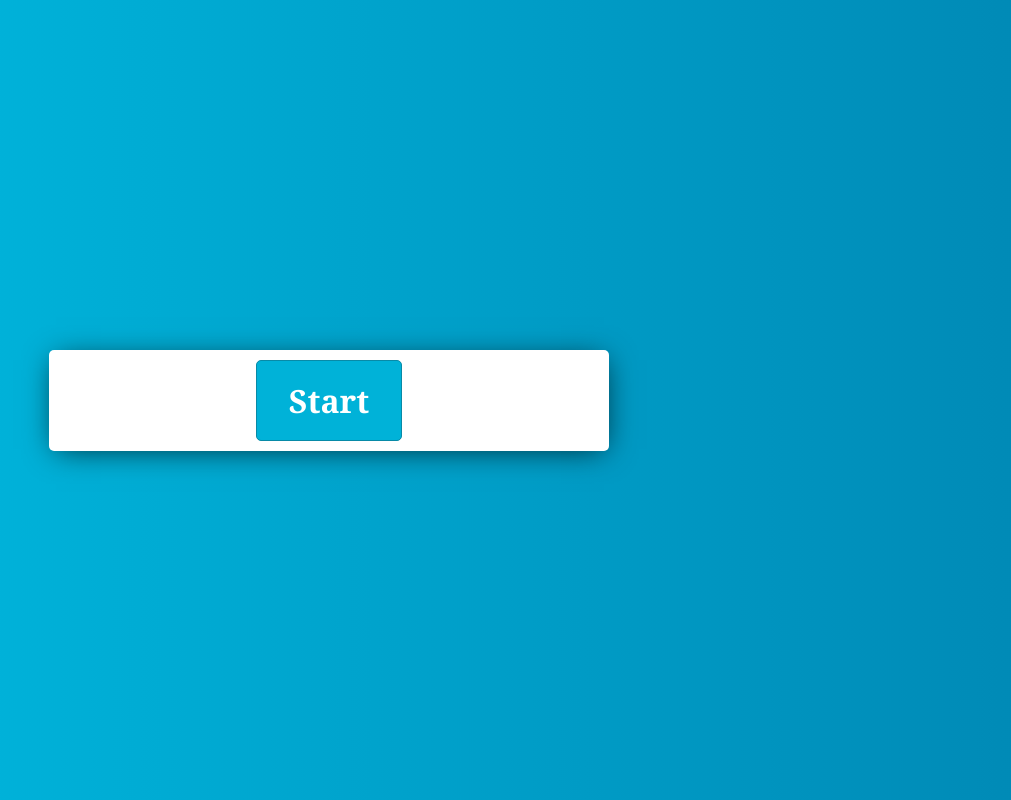
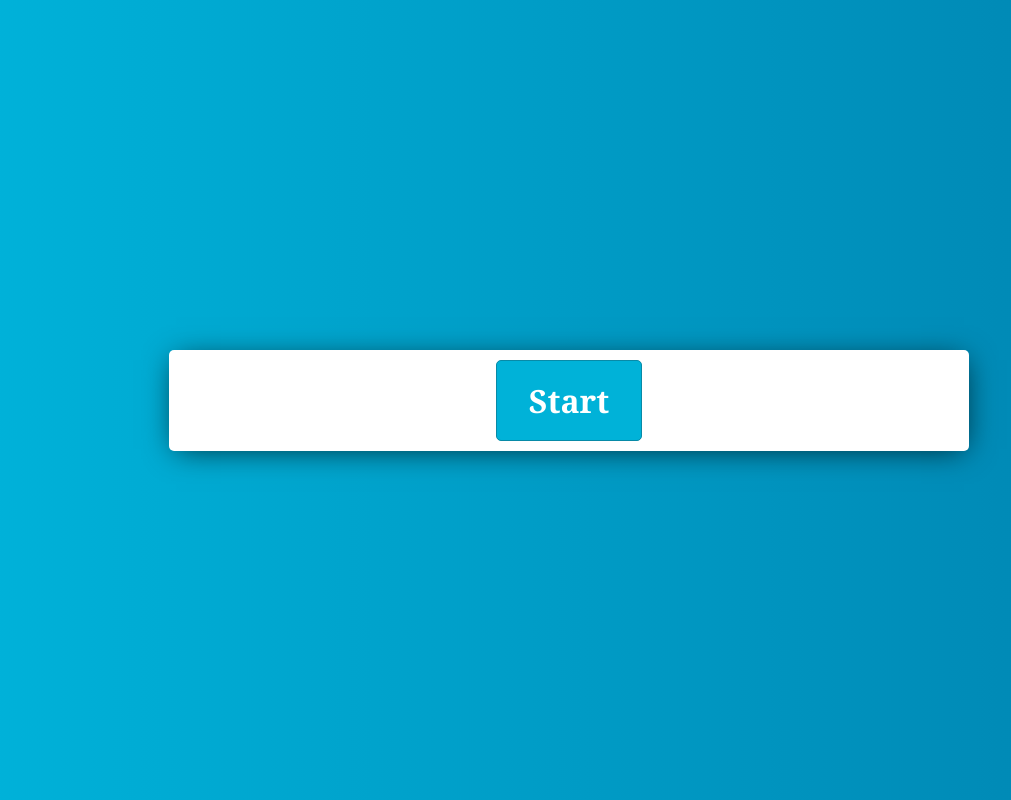
Before and after one commit to AysunIsgenderli/QuizApp, a plain HTML site: page index.html in a window 1280 px wide. Shown: the whole page, without its empty margins (71-1082 px from the left). Drawn offline with Linux system fonts and the light colour scheme.

Commit message:
design fixes

```diff
--- a/index.js
+++ b/index.js
@@ -96,7 +96,7 @@ const questions = [
   {
     question:
       "Which of the following is not a high level programming language?",
-    a: "C++",
+    a: "Java",
     b: "Javascript",
     c: "Assembly",
     d: "Python",
--- a/style.css
+++ b/style.css
@@ -8,7 +8,6 @@ body{
     display: flex;
     justify-content: center;
     align-items: center;
-    width: 100vh;
     height: 100vh;
     background-image: linear-gradient(to right, #00b4db, #0083b0);
 }
@@ -19,8 +18,7 @@ body.wrong{
     background-color: brown;
 }
 .container{
-   width: 800px;
-   max-width: 70%;
+    min-width: 800px;
    background-color: #fff;
    border-radius: 5px;
    padding: 10px;
```
